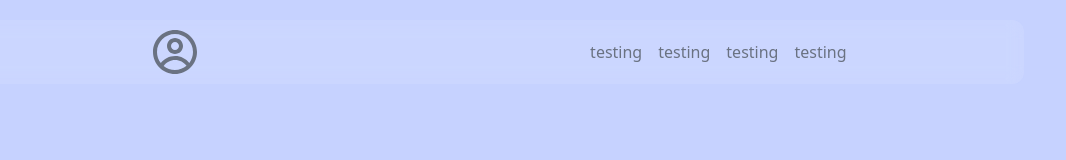
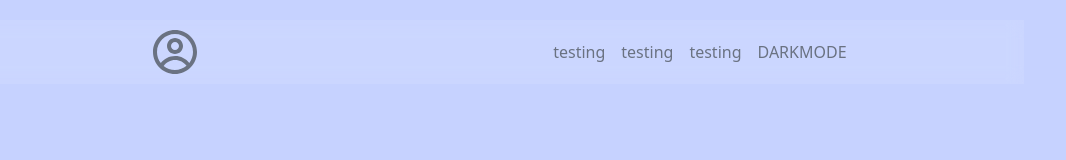
Before and after one commit to granithalimi/portfolio_website, a React (Create React App) app: page / in a window 1280 px wide. Shown: the top 160 px of the page, without its empty margins (149-1215 px from the left). Built offline with nearby package versions, Linux system fonts and the light colour scheme.

Commit message:
adding animation

```diff
--- a/public/index.html
+++ b/public/index.html
@@ -14,6 +14,7 @@
       manifest.json provides metadata used when your web app is installed on a
       user's mobile device or desktop. See https://developers.google.com/web/fundamentals/web-app-manifest/
     -->
+    <link rel="preload" as="image" href="image.png" />
     <link rel="manifest" href="%PUBLIC_URL%/manifest.json" />
     <!--
       Notice the use of %PUBLIC_URL% in the tags above.
--- a/src/App.js
+++ b/src/App.js
@@ -1,23 +1,23 @@
-import  { createContext, useState, React }from "react"
+import  { React, createContext, useState }from "react"
 import { BrowserRouter, Routes, Route } from "react-router-dom"
 import Home from "./Paths/Home.js"
 
-export const ColorContext = createContext();
+export const ThemeContext = createContext()
 
 function App() {
-	  const [dark, setdark] = useState(false)
+	const [darkMode, setDarkMode] = useState(false)
   return (
-	  <ColorContext.Provider value={[dark, setdark]}>
+	  <ThemeContext.Provider value={[darkMode, setDarkMode]}>
 	  <BrowserRouter   future={{
 		  v7_startTransition: true,
-		  v7_fetcherPersist: true,
-		  v7_relativeSplatPath: true,
+			  v7_fetcherPersist: true,
+			  v7_relativeSplatPath: true,
 	  }}>
 	  <Routes>
-	  	<Route element={<Home />} path="/" />
+	  <Route element={<Home />} path="/" />
 	  </Routes>
-	</BrowserRouter>
-	  </ColorContext.Provider>
+	  </BrowserRouter>
+	  </ThemeContext.Provider>
   );
 }
 
--- a/src/Components/Content.js
+++ b/src/Components/Content.js
@@ -1,36 +1,48 @@
 import bg from "../assets/images/image.png"
-import { React, useState, useContext, useRef, useEffect } from 'react'
+import { React, useContext , useEffect, useState} from 'react'
 import { FaShoppingCart } from "react-icons/fa";
 import { FaShoppingBag } from "react-icons/fa";
 import { FaHotel } from "react-icons/fa";
+import { ThemeContext } from "../App.js"
 import "../assets/style/style.css"
-import { ColorContext } from '../App';
 
 function Content() {
-	const [darkMode, setdarkMode] = useContext(ColorContext)
+	const [darkMode, setDarkMode] = useContext(ThemeContext)
+	const [show, setShow] = useState(false)
+
+	useEffect(() => {
+	  setTimeout(() => {
+		  setShow(true)
+	  }, 500);
+	}, [])
+
   return (
     <div className="w-full h-full flex justify-center items-center">
-	  <div className="flex items-center justify-center w-1/2 h-screen">
-		<img src={bg} className="w-1/2 image"  />
+	  <div className={`${show ? "show_img" : "hide_img"} duration-[1000ms] flex items-center justify-center w-1/2 h-screen`}>
+		<img src={bg} className="w-1/2 image" loading="eager" />
 	  </div>
-	  <div className="w-1/2 h-screen flex flex-col justify-center pe-20">
-		<h1 className="text-xl roboto text-gray-700">Hi I'm a <span className="text-indigo-500">Web Developer</span></h1>
-		<h1 className="text-5xl text-gray-700 my-7 montserrat">Granit Halimi</h1>
-	  <p className="text-gray-500 roboto">
+
+	  <div className={`${show ? "show_content" : "hide_content"} duration-[1000ms] w-1/2 h-screen flex flex-col justify-center pe-20`}>
+		<h1 className={`text-xl roboto ${darkMode ? "text-gray-300" : "text-gray-700"} `}>Hi I'm a <span className="text-indigo-500">Web Developer</span></h1>
+
+		<h1 className={`text-5xl ${darkMode ? "text-gray-300" : "text-gray-700"} my-7 montserrat`}>Granit Halimi</h1>
+	  <p className={`${darkMode ? "text-gray-400" : "text-gray-500"} roboto`}>
 	  Pershendetje,
 	  Une jam Granit Halimi Shkruaj kod pothuajse 2 vite. <br />
 	  Kam kryer nje Coding Bootcamp 6 mujor "PerProgramera"
-	  ku dhe jam zgjedhur <a target="_blank" className="underline text-indigo-500 hover:text-blue-700" href={'https://perprogramera.com/studentet-e-dalluar-te-bootcamp-9/'}>Student i Dalluar</a>, <br />
+	  ku dhe jam zgjedhur <a target="_blank" className="underline text-indigo-500 hover:text-blue-700 duration-500" href={'https://perprogramera.com/studentet-e-dalluar-te-bootcamp-9/'}>Student i Dalluar</a>, <br />
 	  Jam i interesuar per nje inernship ne Front-End. <br />
-	  I kam zgjidhur rreth 91 probleme ne <a target="_blank" className="underline text-indigo-500 hover:text-blue-700" href="https://leetcode.com/_ggranit/">Leetcode</a>(cdo dite e me shume) <br />
+	  I kam zgjidhur rreth 91 probleme ne <a target="_blank" className="underline text-indigo-500 hover:text-blue-700 duration-500" href="https://leetcode.com/_ggranit/">Leetcode</a>(cdo dite e me shume) <br />
 	  Jam duke i perdor ReactJs, dhe TailwindCSS si teknologji dhe keto jane disa nga projektet e mia: <br />
 	  </p>
+
 	  <div className="w-full flex justify-center gap-6 my-3">
-	  <a target="_blank" className="underline text-indigo-500 hover:text-blue-700 text-xl" href={"https://github.com/granithalimi/quickly"}><div className="flex items-center"><span>QuickBuy</span><FaShoppingCart/></div></a>
-	  <a target="_blank" className="underline text-indigo-500 hover:text-blue-700 text-xl" href={"https://github.com/granithalimi/SimpleSelect-Shop"}><div className="flex items-center"><span>SimpleSelect-Shop</span><FaShoppingBag/></div></a>
-	  <a target="_blank" className="underline text-indigo-500 hover:text-blue-700 text-xl" href={"https://github.com/granithalimi/royal-hotel"}><div className="flex items-center"><span>Royal Hotel</span><FaHotel/></div></a> <br />
+	  <a target="_blank" className="underline text-indigo-500 hover:text-blue-700 duration-500 text-xl" href={"https://github.com/granithalimi/quickly"}><div className="flex items-center"><span>QuickBuy</span><FaShoppingCart/></div></a>
+	  <a target="_blank" className="underline text-indigo-500 hover:text-blue-700 duration-500 text-xl" href={"https://github.com/granithalimi/SimpleSelect-Shop"}><div className="flex items-center"><span>SimpleSelect-Shop</span><FaShoppingBag/></div></a>
+	  <a target="_blank" className="underline text-indigo-500 hover:text-blue-700 duration-500 text-xl" href={"https://github.com/granithalimi/royal-hotel"}><div className="flex items-center"><span>Royal Hotel</span><FaHotel/></div></a> <br />
 	  </div>
-	  <p className="text-gray-500 roboto">
+
+	  <p className={`${darkMode ? "text-gray-400" : "text-gray-500"} roboto`}>
 	  Faleminderit paraprakisht. <br />
 	  Gjitha te mirat,
 	  Granit Halimi
--- a/src/Components/Header.js
+++ b/src/Components/Header.js
@@ -1,21 +1,28 @@
 import { CgProfile } from "react-icons/cg";
-import { useContext } from "react"
-import { ColorContext } from '../App';
+import { React, useContext ,useState, useEffect} from "react"
+import { ThemeContext } from "../App.js"
 function Header() {
-	const [darkMode, setdarkMode] = useContext(ColorContext)
+	const [darkMode, setDarkMode] = useContext(ThemeContext)
+	const [show, setShow] = useState(false)
+
+	useEffect(() => {
+	  setTimeout(() => {
+	  	setShow(true)
+	  }, 500);
+	}, [])
+
   return (
-	  <div className="absolute top-5 left-0 right-0 w-full h-16 flex justify-center ">
-	  <div className="w-5/6 h-full backdrop-blur-sm bg-white/10 flex justify-center rounded-xl">
+	  <div className={`absolute ${show ? "top-5" : "-top-full"} duration-[750ms] left-0 right-0 w-full h-16 flex justify-center z-20`}>
+	  <div className="w-5/6 h-full backdrop-blur-sm bg-white/10 flex justify-center roundeimgd-xl">
 	 	<div className="w-2/3 h-full flex justify-between">
 			<div className="h-full w-20 flex justify-center items-center">
-	  			{/**/}
-	  			<CgProfile className="text-5xl text-gray-500" />
+	  			<CgProfile className={`text-5xl ${darkMode ? "text-gray-300" : "text-gray-500"}`} />
 	  </div>
-			<div className="h-full flex gap-4 text-gray-500">
-	  			<button onClick={e => setdarkMode(!darkMode)} className="cursor-pointer hover:text-black duration-500">testing</button>
+			<div className={`h-full flex gap-4 ${darkMode ? "text-gray-300" : "text-gray-500"} `}>
 	  			<button className="cursor-pointer hover:text-black duration-500">testing</button>
 	  			<button className="cursor-pointer hover:text-black duration-500">testing</button>
 	  			<button className="cursor-pointer hover:text-black duration-500">testing</button>
+	  			<button onClick={e => setDarkMode(!darkMode)} className="cursor-pointer hover:text-black duration-500">DARKMODE</button>
 	  </div>
 	  </div>
 	  </div>
--- a/src/Paths/Home.js
+++ b/src/Paths/Home.js
@@ -1,8 +1,11 @@
 import Header from "../Components/Header.js"
 import Content from "../Components/Content.js"
+import { React, useContext } from "react"
+import { ThemeContext } from "../App.js"
 function Home() {
+	const [darkMode, setDarkMode] = useContext(ThemeContext)
   return (
-	  <div className="bg-indigo-200 w-full h-screen relative">
+	  <div className={`${darkMode ? "bg-gray-700" : "bg-indigo-200"} w-full h-screen relative overflow-hidden`}>
 	  	<Header />
 	  	<Content />
 	  </div>
--- a/src/assets/style/style.css
+++ b/src/assets/style/style.css
@@ -1,3 +1,11 @@
+@@keyframes moveY {
+  	0%, 100%{
+		transform: translateY(20%);
+	};
+	50%{
+		transform: translateY(0%);
+	}
+}
 .roboto {
   font-family: "Roboto", sans-serif;
   font-optical-sizing: auto;
@@ -14,4 +22,25 @@
   font-style: normal;
 }
 .image{
+	animation: moveY 1s linear 1s infinite;
 }
+.show_img{
+	transform: translateX(0);
+	filter: blur(0);
+	opacity: 1;
+}
+.hide_img{
+	transform: translateX(-80%);
+	filter: blur(15px);
+	opacity: 0;
+}
+.show_content{
+	transform: translateX(0);
+	filter: blur(0);
+	opacity: 1;
+}
+.hide_content{
+	transform: translateX(80%);
+	filter: blur(15px);
+	opacity: 0;
+}
```
